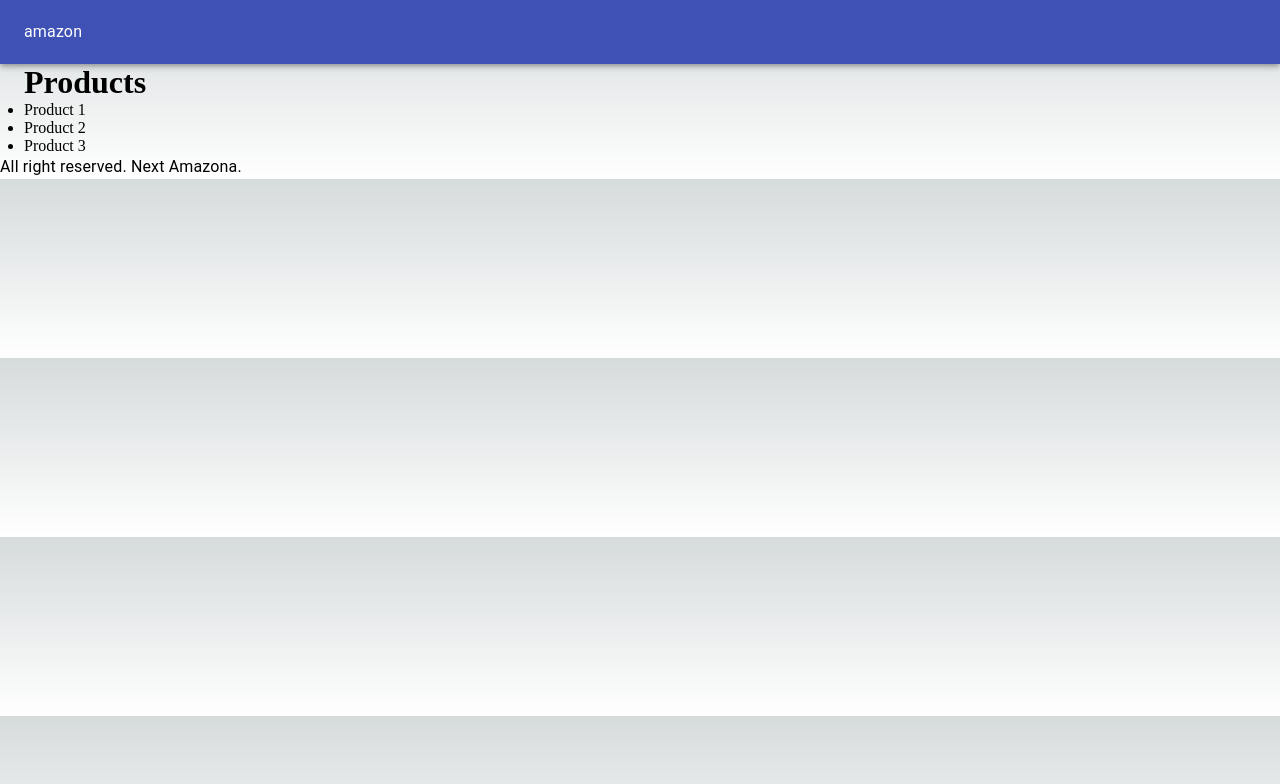
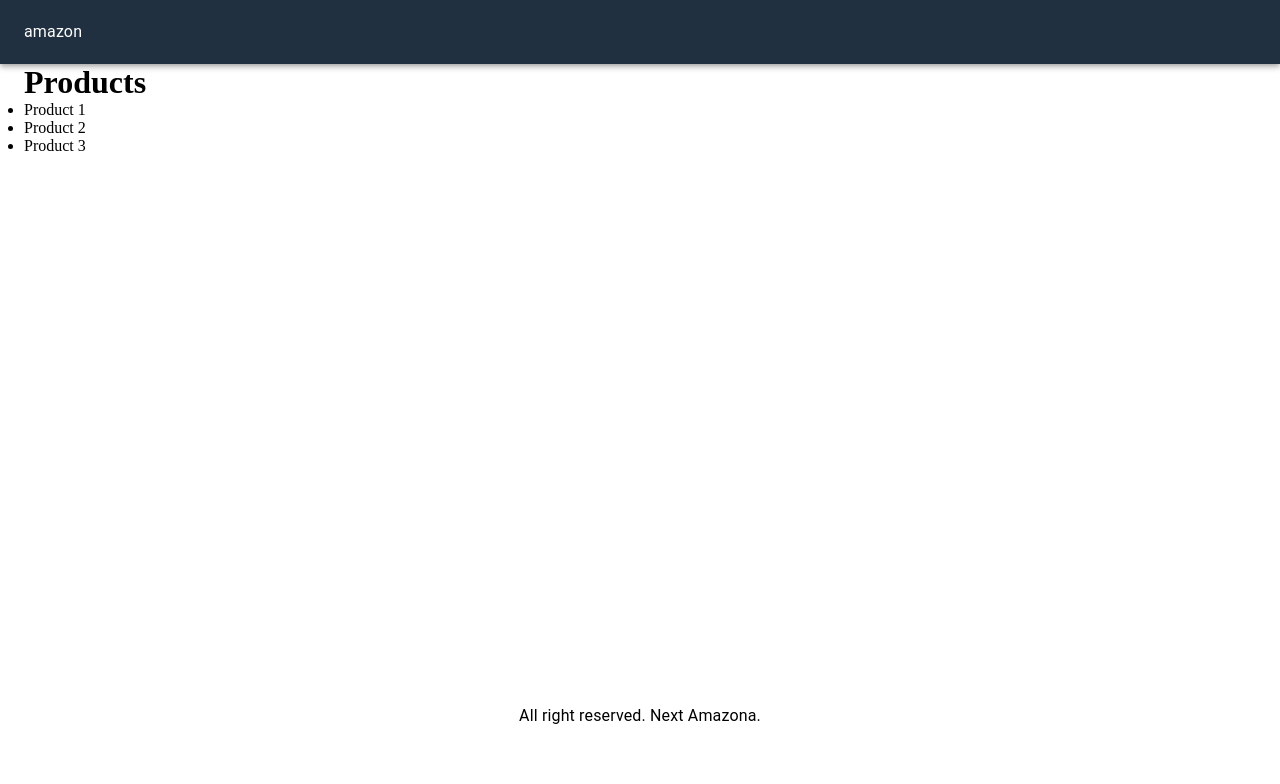
Before and after one commit to Kiminoto1412/next-ecommerce, a Next.js app: page / in a window 1280 px wide. Shown: the top 784 px of the page. Built offline with nearby package versions, Linux system fonts and the light colour scheme.

Commit message:
feat:fix material ui server side rendering(SSR)

```diff
--- a/components/Layout.js
+++ b/components/Layout.js
@@ -1,20 +1,22 @@
 import React from "react";
 import Head from "next/head";
 import { AppBar, Toolbar, Typography, Container } from "@material-ui/core";
+import useStyles from "@/utils/styles";
 
 export default function Layout({ children }) {
+    const classess = useStyles();
   return (
     <div>
       <Head>
         <title>Next Amazon</title>
       </Head>
-      <AppBar position="static">
+      <AppBar position="static" className={classess.navbar}>
         <Toolbar>
           <Typography>amazon</Typography>
         </Toolbar>
       </AppBar>
-      <Container>{children}</Container>
-      <footer>
+      <Container className={classess.main}>{children}</Container>
+      <footer className={classess.footer}>
         <Typography>All right reserved. Next Amazona.</Typography>
       </footer>
     </div>
--- a/pages/_app.js
+++ b/pages/_app.js
@@ -1,5 +1,15 @@
-import '@/styles/globals.css'
+import "@/styles/globals.css";
+
+import { useEffect } from "react";
 
 export default function App({ Component, pageProps }) {
-  return <Component {...pageProps} />
+  // fix material ui server side rendering(SSR)
+  useEffect(() => {
+    const jssStyles = document.querySelector("#jss-server-side");
+    if (jssStyles) {
+      jssStyles.parentElement.removeChild(jssStyles);
+    }
+  }, []);
+
+  return <Component {...pageProps} />;
 }
--- a/pages/_document.js
+++ b/pages/_document.js
@@ -1,4 +1,6 @@
-import { Html, Head, Main, NextScript } from 'next/document'
+import { ServerStyleSheets } from "@material-ui/core/styles";
+import { Html, Head, Main, NextScript } from "next/document";
+import React from "react";
 
 export default function Document() {
   return (
@@ -9,5 +11,25 @@
         <NextScript />
       </body>
     </Html>
-  )
+  );
 }
+
+// fix material ui server side rendering(SSR)
+Document.getIntialProps = async (ctx) => {
+  const sheets = new ServerStyleSheets();
+  const originalRenderPage = ctx.renderPage;
+  ctx.renderPage = () => {
+    return originalRenderPage({
+      enhanceApp: (App) => (props) => sheets.collect(<App {...props} />),
+    });
+  };
+
+  const initialProps = await Document.getIntialProps(ctx);
+  return {
+    ...initialProps,
+    styles: [
+      ...React.Children.toArray(initialProps.styles),
+      sheets.getStyleElement(),
+    ],
+  };
+};
--- a/styles/globals.css
+++ b/styles/globals.css
@@ -85,7 +85,7 @@
   overflow-x: hidden;
 }
 
-body {
+/* body {
   color: rgb(var(--foreground-rgb));
   background: linear-gradient(
       to bottom,
@@ -93,15 +93,15 @@
       rgb(var(--background-end-rgb))
     )
     rgb(var(--background-start-rgb));
-}
+} */
 
 a {
   color: inherit;
   text-decoration: none;
 }
 
-@media (prefers-color-scheme: dark) {
+/* @media (prefers-color-scheme: dark) {
   html {
     color-scheme: dark;
   }
-}
+} */
--- /dev/null
+++ b/utils/styles.js
@@ -0,0 +1,19 @@
+import { makeStyles } from "@material-ui/core";
+
+const useStyles = makeStyles({
+  navbar: {
+    backgroundColor: "#203040",
+    "& a": {
+      color: "#ffffff",
+      marginLeft: 10,
+    },
+  },
+  main: {
+    minHeight: "80vh",
+  },
+  footer: {
+    textAlign: "center",
+  },
+});
+
+export default useStyles;
```
